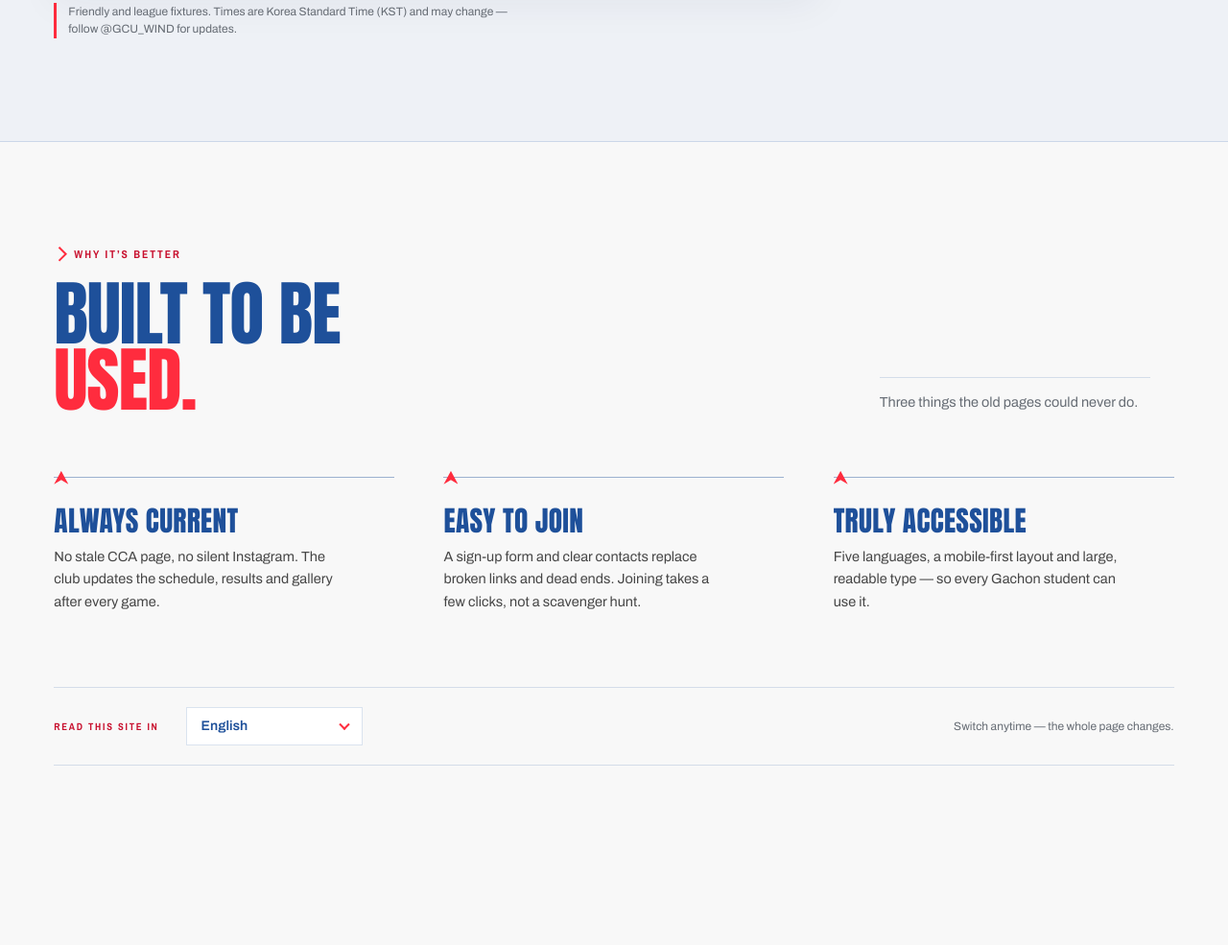
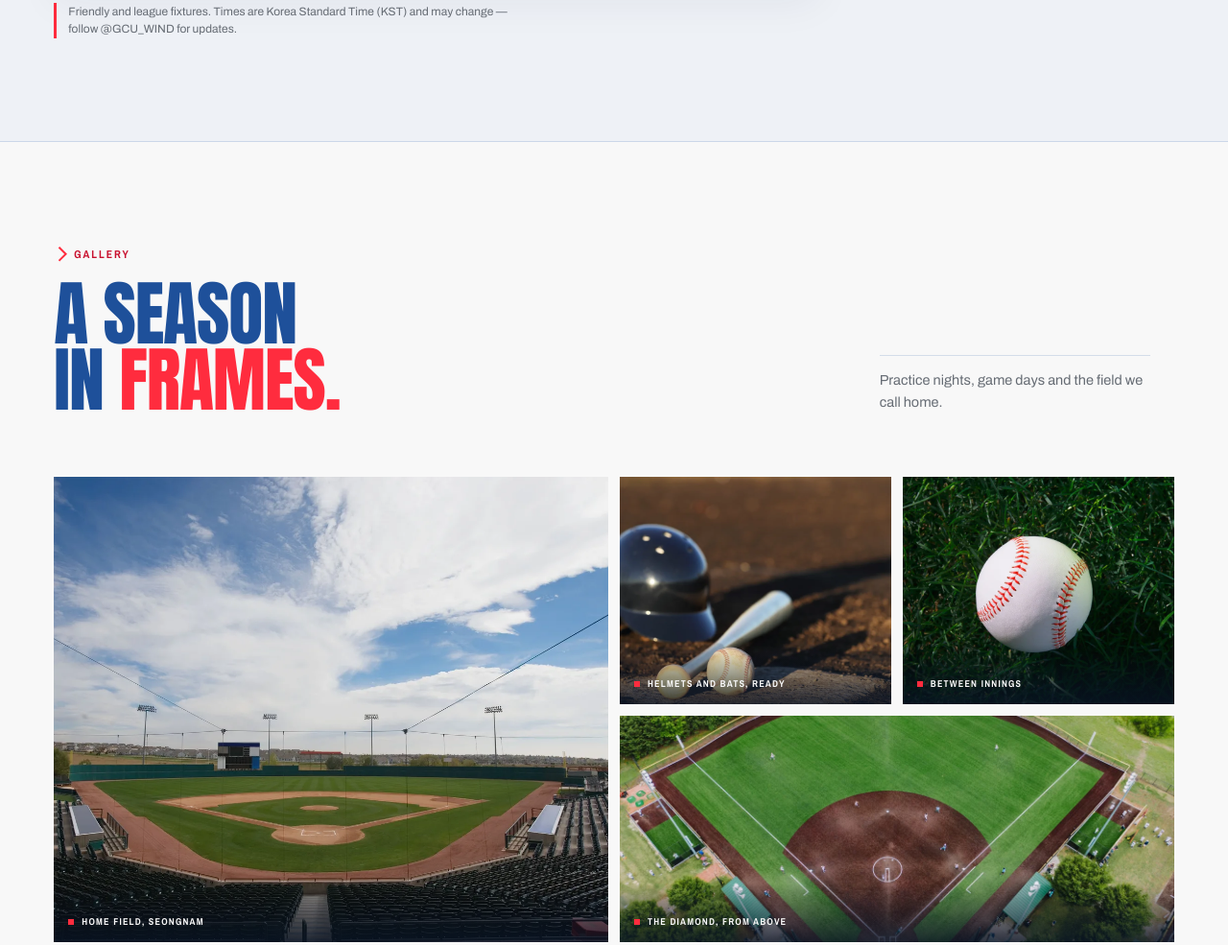
Before and after one commit to zefishy/wp-gachon-project2, a plain HTML site: page index.html in a window 1280 px wide. Shown: the part 3691-4676 px from the top of the page at 96% size. Drawn offline with Linux system fonts and the light colour scheme.

Commit message:
fix: cleaned up index.html

```diff
--- a/index.html
+++ b/index.html
@@ -348,53 +348,6 @@
       </div>
     </section>
 
-    <!-- VALUES -->
-    <section class="section values" id="why">
-      <div class="shell">
-        <div class="section-head">
-          <div class="section-head-main">
-            <p class="kicker"><span class="kicker-mark" aria-hidden="true"></span><span data-i18n="values.kicker">Why it's better</span></p>
-            <h2 class="display" data-i18n-html="values.title">BUILT TO BE<br><span class="red">USED.</span></h2>
-          </div>
-          <p class="section-note" data-i18n="values.note">Three things the old pages could never do.</p>
-        </div>
-
-        <div class="values-grid">
-          <article class="value reveal">
-            <span class="value-chev" aria-hidden="true"></span>
-            <h3 data-i18n="values.v1t">Always current</h3>
-            <p data-i18n="values.v1b">No stale CCA page, no silent Instagram. The club updates the schedule, results and gallery after every game.</p>
-          </article>
-          <article class="value reveal">
-            <span class="value-chev" aria-hidden="true"></span>
-            <h3 data-i18n="values.v2t">Easy to join</h3>
-            <p data-i18n="values.v2b">A sign-up form and clear contacts replace broken links and dead ends. Joining takes a few clicks, not a scavenger hunt.</p>
-          </article>
-          <article class="value reveal">
-            <span class="value-chev" aria-hidden="true"></span>
-            <h3 data-i18n="values.v3t">Truly accessible</h3>
-            <p data-i18n="values.v3b">Five languages, a mobile-first layout and large, readable type — so every Gachon student can use it.</p>
-          </article>
-        </div>
-
-        <div class="lang-banner">
-          <p class="lang-banner-label" data-i18n="values.langLabel">Read this site in</p>
-          <div class="lang-select lang-select-lg">
-            <label class="sr-only" for="lang-banner" data-i18n="nav.language">Language</label>
-            <select class="lang-select-input" id="lang-banner" data-lang-select>
-              <option value="en" lang="en">English</option>
-              <option value="ko" lang="ko">한국어</option>
-              <option value="vi" lang="vi">Tiếng Việt</option>
-              <option value="ja" lang="ja">日本語</option>
-              <option value="zh" lang="zh">简体中文</option>
-            </select>
-            <span class="lang-select-chevron" aria-hidden="true"></span>
-          </div>
-          <p class="lang-banner-note" data-i18n="values.langNote">Switch anytime — the whole page changes.</p>
-        </div>
-      </div>
-    </section>
-
     <!-- GALLERY -->
     <section class="section gallery" id="gallery">
       <div class="shell">
```
